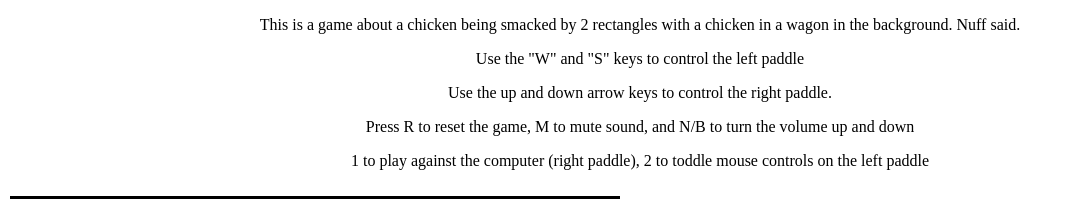
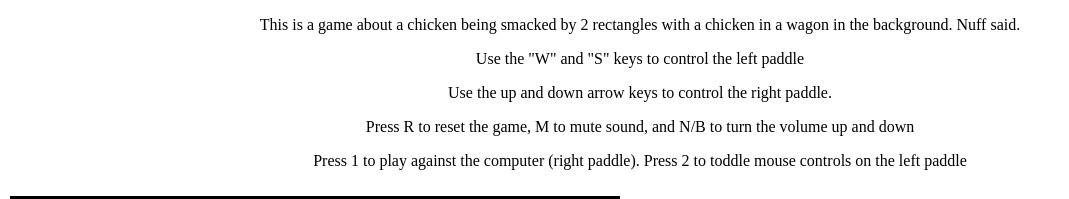
Before and after one commit to AMin066/PongGame, a plain HTML site: page index.html in a window 1280 px wide. Shown: the top 199 px of the page, without its empty margins (0-1069 px from the left). Drawn offline with Linux system fonts and the light colour scheme; no server answers.

Commit message:
Update index.html

```diff
--- a/index.html
+++ b/index.html
@@ -13,7 +13,7 @@
     <p>Use the "W" and "S" keys to control the left paddle</p>
     <p>Use the up and down arrow keys to control the right paddle.</p>
     <p>Press R to reset the game, M to mute sound, and N/B to turn the volume up and down</p>
-    <p>1 to play against the computer (right paddle), 2 to toddle mouse controls on the left paddle</p>
+    <p>Press 1 to play against the computer (right paddle). Press 2 to toddle mouse controls on the left paddle</p>
     <div id="game">
       <div class="paddle" id="left-paddle"></div>
       <div class="paddle" id="right-paddle"></div>
```
